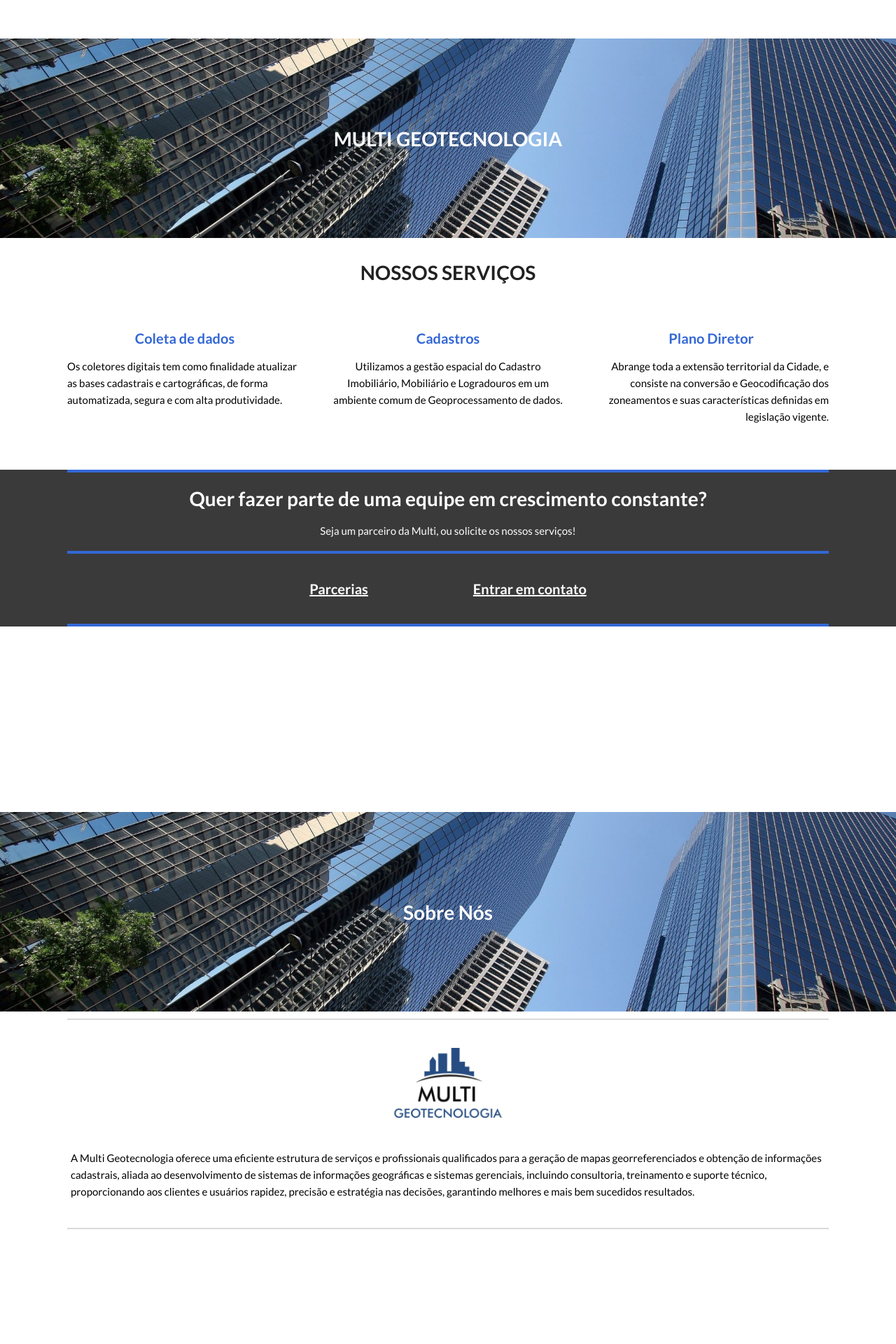
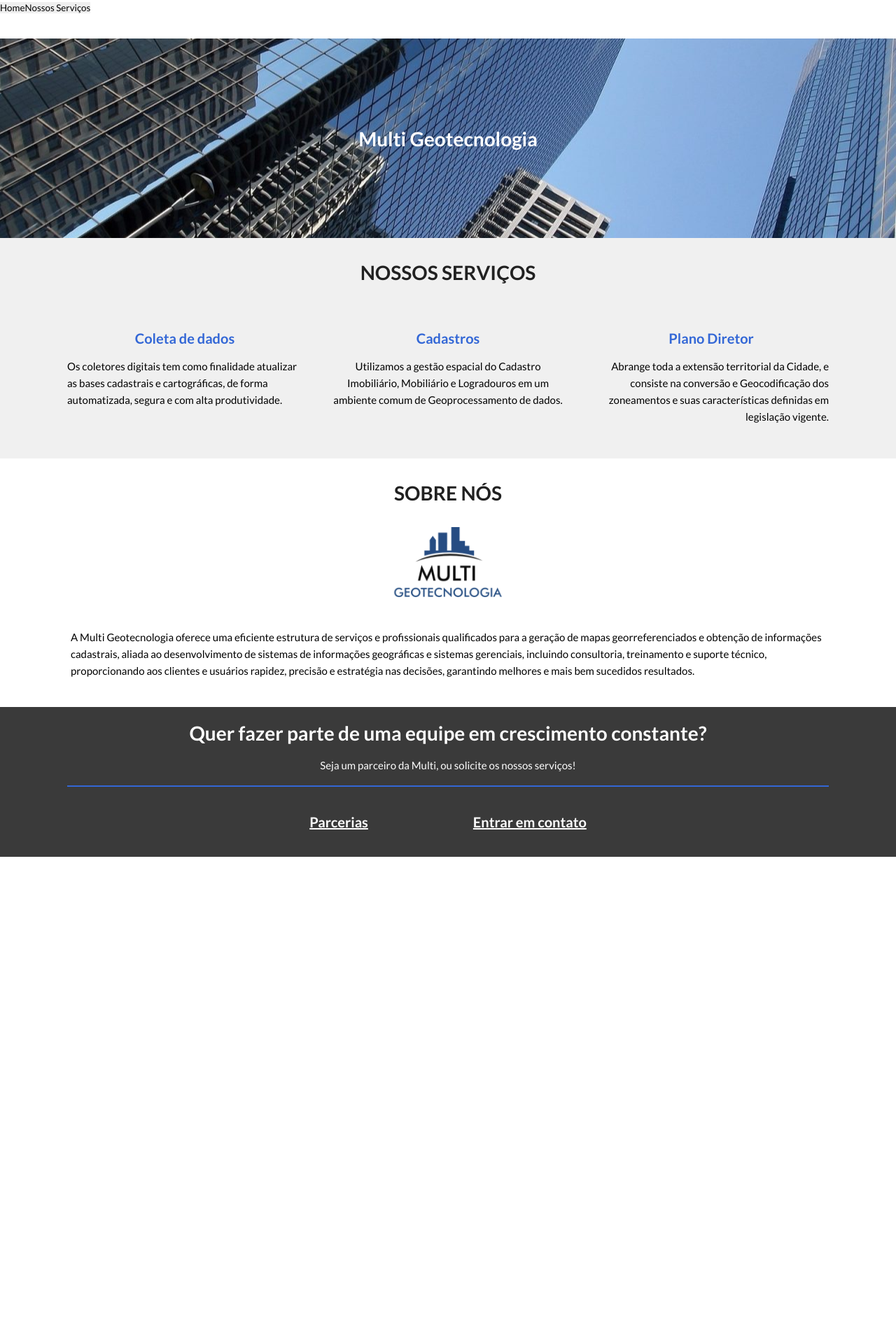
Before and after one commit to jompp/Multi-Tecnologia, a React (Vite) app in the folder frontend/: page / in a window 1280 px wide. Shown: the top 1920 px of the page at 70% size. After the commit the page ends 1434 px from the top, so only its background shows below. Built offline with nearby package versions, Linux system fonts and the light colour scheme.

Commit message:
inclusão da página sobre nós na pagina principal

```diff
--- /dev/null
+++ b/frontend/src/App.css
@@ -0,0 +1,42 @@
+p {
+    font-weight: 400;
+    font-size: 15px;
+}
+
+h1 {
+    font-size: 28px;
+}
+
+h3,
+a {
+    font-size: 20px;
+    font-weight: 600;
+}
+
+#header {
+    width: 100%;
+    height: 55px;
+    background-color: white;
+}
+
+#brand {
+    width: 100%;
+    height: 285px;
+
+    display: flex;
+    align-items: center;
+    justify-content: center;
+
+    color: white;
+
+    background: url("./images/fachada.jpg") center no-repeat;
+
+    background-size: inherit;
+
+}
+
+
+footer {
+    width: 100%;
+    height: 210px;
+}
--- a/frontend/src/App.jsx
+++ b/frontend/src/App.jsx
@@ -2,13 +2,29 @@
 import { Us } from './pages/Us/Us'
 import { OurServices } from './pages/OurServices/OurServices'
 
+import './App.css'
+import { useState } from 'react'
+
 function App() {
+
+  const [page, setPage] = useState("Home")
 
   return (
     <div>
-      <Home />
-      <Us />
-      <OurServices />
+
+      <header id="header">
+        <button onClick={() => setPage("Home")}>Home</button>
+        <button onClick={() => setPage("Nossos Serviços")}>Nossos Serviços</button>
+      </header>
+
+      <div id='brand'><h1>{page == "Home" ? "Multi Geotecnologia" : ''} {page == "Nossos Serviços" ? "Nossos Serviços" : ''}</h1></div>
+
+
+      {page == "Home" ? <Home /> : null}
+      {page == "Nossos Serviços" ? <OurServices /> : null}
+
+
+      <footer></footer>
     </div>
 
   )
--- a/frontend/src/pages/Home/Home.css
+++ b/frontend/src/pages/Home/Home.css
@@ -1,45 +1,44 @@
-p {
-    font-weight: 400;
-    font-size: 15px;
+#about-us-container {
+    width: 100%;
+    background-color: white;
+
+    display: flex;
+    justify-content: center;
+    align-items: center;
+
+    flex-direction: column;
+
 }
 
-h1 {
-    font-size: 28px;
-}
+#about-us {
 
-h3,
-a {
-    font-size: 20px;
-    font-weight: 600;
-}
-
-#home-brand {
-    background-color: #F0F0F0;
-    color: #212121;
-
-    width: 100%;
-}
-
-#header {
-    width: 100%;
-    height: 55px;
-    background-color: white;
-}
-
-#home-brand {
-    width: 100%;
-    height: 285px;
+    width: 85%;
 
     display: flex;
     align-items: center;
     justify-content: center;
+    flex-direction: column;
 
-    color: white;
 
-    background: url("../../images/fachada.jpg") center no-repeat;
+    padding: 32px 5px 40px 5px;
 
-    background-size: cover;
+    /*     border-bottom: 2px solid #d9d9d9; */
+}
 
+
+#about-us img {
+    height: 100px;
+}
+
+#about-us h1 {
+    color: #212121;
+
+    margin-bottom: 32px;
+}
+
+#about-us p {
+    margin-top: 45px;
+    line-height: 24px;
 }
 
 #services-header {
@@ -50,14 +49,15 @@
     width: 100%;
     height: fit-content;
 
+    height: 315px;
 
+    background-color: #f0f0f0;
 
     display: flex;
     align-items: center;
 
     flex-direction: column;
 
-    margin-bottom: 50px;
 }
 
 #services-container #services-header {
@@ -130,8 +130,8 @@
 
     width: 85%;
 
-    border-top: solid 4px #3367D6;
-    border-bottom: solid 4px #3367D6;
+    /*     border-top: solid 4px #3367D6;
+    border-bottom: solid 4px #3367D6; */
 
 }
 
@@ -148,7 +148,7 @@
 
     height: 50%;
 
-    border-bottom: solid 2px #3367D6;
+    border-bottom: solid 1px #3367D6;
 }
 
 #contatos-container #contatos-text h2 {
@@ -166,7 +166,7 @@
 
     height: 50%;
 
-    border-top: solid 2px #3367D6;
+    border-top: solid 1px #3367D6;
 }
 
 #contatos-container #ancoras a {
@@ -176,11 +176,6 @@
     display: flex;
     align-items: center;
     justify-content: center;
-}
-
-footer {
-    width: 100%;
-    height: 210px;
 }
 
 @media (max-width:1300px) {
@@ -198,7 +193,18 @@
     }
 }
 
+@media (max-width:1200px) {
+    #services-container {
+        height: 350px;
+    }
+}
+
 @media (max-width:770px) {
+
+    #services-container {
+        height: fit-content;
+    }
+
     #services-container #paragrafos {
 
         width: 85%;
--- a/frontend/src/pages/Home/Home.jsx
+++ b/frontend/src/pages/Home/Home.jsx
@@ -1,12 +1,10 @@
 import './Home.css'
+import logo from '../../images/logo.png'
 
 export function Home() {
     return (
         <div id="home">
-            <header id="header"></header>
-
             <main>
-                <div id='home-brand'><h1>MULTI GEOTECNOLOGIA</h1></div> {/* background-img */}
 
                 <div id="services-container">
                     <header id="services-header"><h1>NOSSOS SERVIÇOS</h1></header>
@@ -39,8 +37,23 @@
                             </p>
                         </div>
                     </div>
+                </div>
 
+                <div id="about-us-container">
+                    <div id="about-us">
+                        <h1>SOBRE NÓS</h1>
+                        <img src={logo} alt="Logo" />
 
+                        <p>
+                            A Multi Geotecnologia oferece uma eficiente estrutura de serviços
+                            e profissionais qualificados para a geração de mapas georreferenciados
+                            e obtenção de informações cadastrais, aliada ao desenvolvimento
+                            de sistemas de informações geográficas e sistemas gerenciais,
+                            incluindo consultoria, treinamento e suporte técnico,
+                            proporcionando aos clientes e usuários rapidez, precisão e
+                            estratégia nas decisões, garantindo melhores e mais bem sucedidos resultados.
+                        </p>
+                    </div>
                 </div>
 
                 <div id="contatos-container">
@@ -56,9 +69,6 @@
                     </div>
                 </div>
             </main>
-
-
-            <footer></footer>
         </div>
     )
 }
--- a/frontend/src/pages/OurServices/OurServices.jsx
+++ b/frontend/src/pages/OurServices/OurServices.jsx
@@ -4,9 +4,7 @@
 export function OurServices() {
     return (
         <div>
-            <header id="header"></header>
             <main>
-                <div id='ourServices-brand'><h1>Nossos Serviços</h1></div> {/* background-img */}
 
                 <img id="logo-img" src={logo} alt="Logo" />
 
@@ -32,7 +30,6 @@
                 </div>
 
             </main>
-            <footer></footer>
         </div>
 
     )
--- a/frontend/src/pages/Us/Us.css
+++ b/frontend/src/pages/Us/Us.css
@@ -26,31 +26,3 @@
 
     background-size: cover;
 }
-
-#us-content {
-
-    width: 85%;
-
-    display: flex;
-
-    align-items: center;
-    justify-content: center;
-
-    flex-direction: column;
-
-    margin-top: 10px;
-
-    padding: 40px 5px 40px 5px;
-
-    border-top: 2px solid #d9d9d9;
-    border-bottom: 2px solid #d9d9d9;
-}
-
-#us-content p {
-    margin-top: 45px;
-    line-height: 24px;
-}
-
-#us-content img {
-    height: 100px;
-}
--- a/frontend/src/pages/Us/Us.jsx
+++ b/frontend/src/pages/Us/Us.jsx
@@ -9,8 +9,7 @@
                 <div id='us-brand'><h1>Sobre Nós</h1></div> {/* background-img */}
 
                 <div id="us-content">
-                    <img src={logo} alt="Logo" />
-                    <p>A Multi Geotecnologia oferece uma eficiente estrutura de serviços e profissionais qualificados para a geração de mapas georreferenciados e obtenção de informações cadastrais, aliada ao desenvolvimento de sistemas de informações geográficas e sistemas gerenciais, incluindo consultoria, treinamento e suporte técnico, proporcionando aos clientes e usuários rapidez, precisão e estratégia nas decisões, garantindo melhores e mais bem sucedidos resultados.</p>
+
                 </div>
             </main>
             <footer></footer>
```
